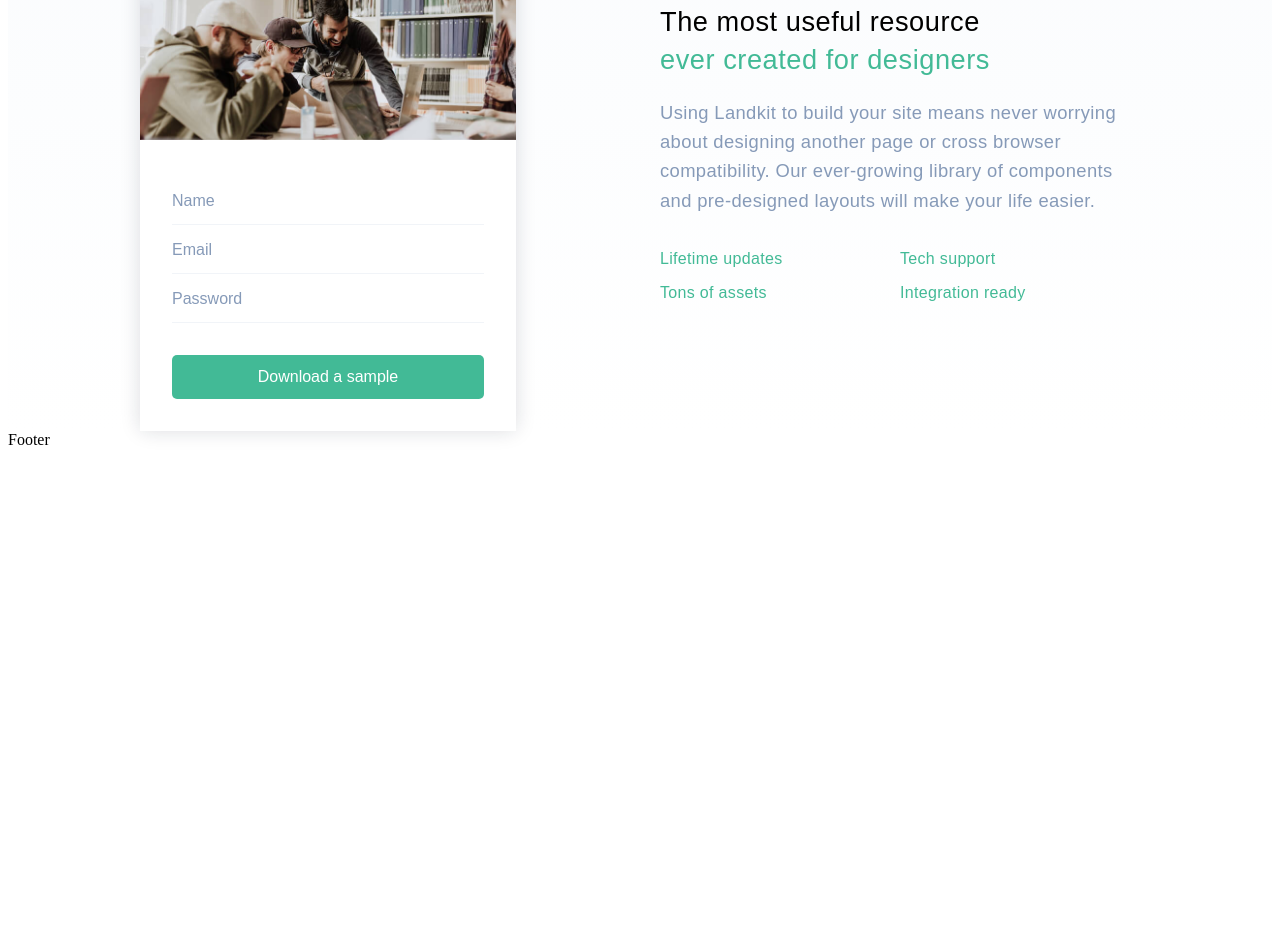
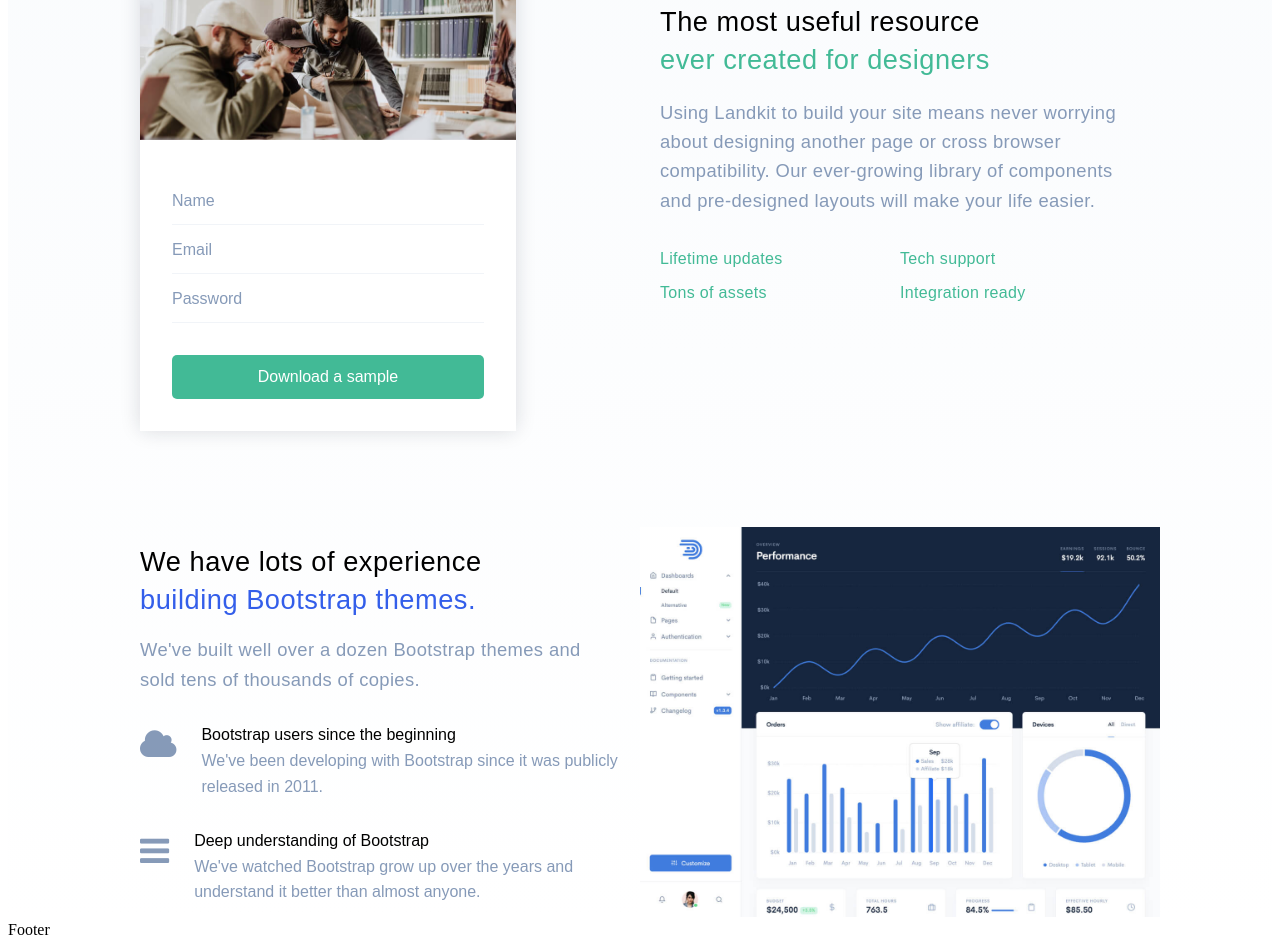
Before and after one commit to HoangCM/landkit, a plain HTML site: page index.html in a window 1280 px wide. Shown: the part 1193-2140 px from the top of the page. Before the commit the page ends 1650 px from the top, so only its background shows below. Drawn offline with Linux system fonts and the light colour scheme; a web font is replaced by a local one.

Commit message:
update 18/8/2021

```diff
--- a/index.html
+++ b/index.html
@@ -389,7 +389,7 @@
         </div>
         <div class="sub-contain-3">
             <div class="container">
-                <div class="row-display">
+                <div class="row-display mb-96">
                     <div class="col-card-1">
                         <div class="card-contain-1">
                             <img class="card-img" src="/image/photo-2.jpg" alt="">
@@ -447,6 +447,47 @@
                         </div>
                     </div>
                 </div>
+                <div class="row-display">
+                    <div class="col-2 plr-20">
+                        <h2 class="text-h-2">
+                            We have lots of experience
+                            </br>
+                            <span class="blue-text">
+                                building Bootstrap themes.
+                            </span>
+                        </h2>
+                        <p class="text-gray mb-32 style-p-1">
+                            We've built well over a dozen Bootstrap themes and sold tens of thousands of copies.
+                        </p>
+                        <div class="d-flex">
+                            <div class="icon-2">
+                                <i class="fa fa-cloud"></i>
+                            </div>
+                            <div class="ml-25">
+                                <h4 class="mb-4">Bootstrap users since the beginning</h4>
+                                <div class="text-gray mb-32">
+                                    We've been developing with Bootstrap since it was publicly released in 2011.
+                                </div>
+                            </div>
+                        </div>
+                        <div class="d-flex">
+                            <div class="icon-2">
+                                <i class="fa fa-bars"></i>
+                            </div>
+                            <div class="ml-25">
+                                <h4 class="mb-4">
+                                    Deep understanding of Bootstrap
+                                </h4>
+                                <div class="text-gray">
+                                    We've watched Bootstrap grow up over the years and understand it better than almost anyone.
+                                </div>
+                            </div>
+                        </div>
+                    </div>
+                    <div class="col-2">
+                        <img class="img-dashkit" src="/image/dashkit.jpg" alt="">
+                    </div>
+                </div>
             </div>
         </div>
         <div class="header">
--- a/style.css
+++ b/style.css
@@ -152,6 +152,9 @@ li a{
 }
 .white-text{
     color: #fff;
+}
+.blue-text{
+    color: #335eea;
 }
 .dropdown-landing{
     padding: 38px 40px;
@@ -508,3 +511,40 @@ li a{
     font-weight: 500;
     letter-spacing: 0.02em;
 }
+.mb-96{
+    margin-bottom: 96px;
+}
+.mb-4{
+    margin: 0 0 4px 0;
+}
+.mb-32{
+    margin: 0 0 32px 0;
+}
+.ml-25{
+    margin: 0 0 0 25px;
+}
+.plr-20{
+    padding: 0 20px;
+}
+
+.d-flex{
+    display: flex;
+}
+.text-h-2{
+    margin: 0 0 16px 0;
+    line-height: 1.4;
+    font-size: 1.7em;
+    font-weight: 300;
+    letter-spacing: 0.02em;
+}
+.d-flex>.ml-25>h4{
+    font-weight: 500;
+}
+.style-p-1{
+    letter-spacing: 0.02em;
+    font-size: 1.15em;
+    font-weight: 300;
+}
+.img-dashkit{
+    width: 100%;
+}
```
Also changed, not shown: image/dashkit.jpg (added).
